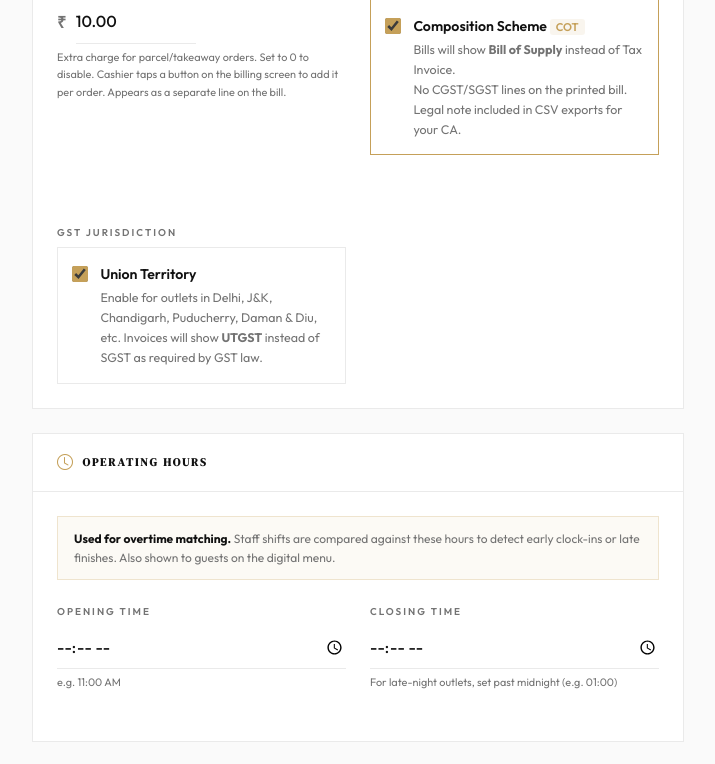
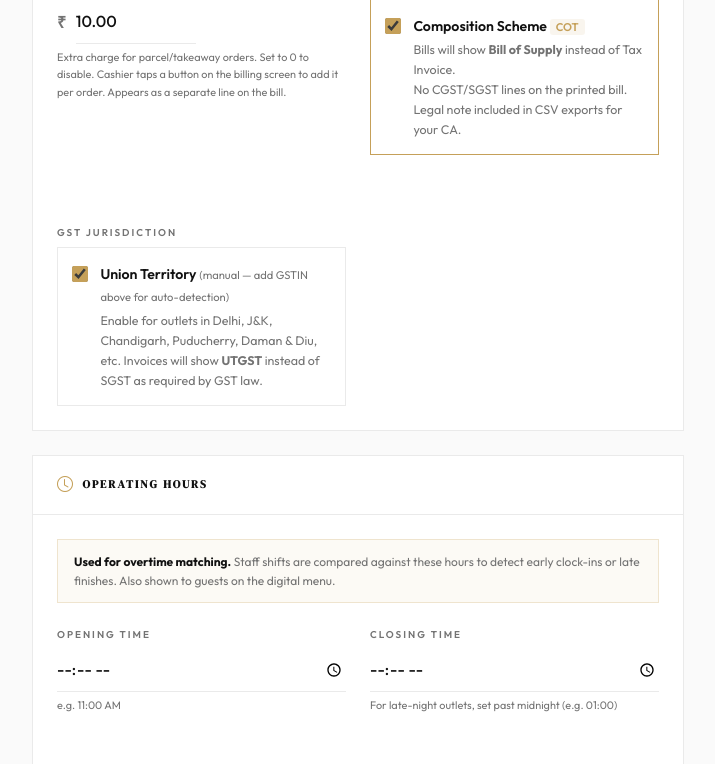
Before and after one commit to Rajathtuesday/restaurant-pos, a Django app: page /setup/outlet/ in a window 1280 px wide. Shown: the part 1894-2658 px from the top of the page, without its empty margins (282-997 px from the left). Run offline with Django 5.2, Linux system fonts and the light colour scheme; a user stored in the database is signed in; tables that the repository leaves empty hold one stand-in row (values such as "Sample post"); grey boxes marked "Sample" are stand-in pictures; data that the repository does not hold is empty; parts of the project's set-up code (start-up, migrations or seed data) failed here and were passed over; some libraries are stand-ins or nearby versions.

Commit message:
feat(gst): auto-detect UTGST from GSTIN prefix
Add uses_utgst property on Outlet that parses the first 2 digits of
the GSTIN against the 8 Union Territory state codes (04 Chandigarh,
07 Delhi, 25 D&NH/D&D, 31 Lakshadweep, 34 Puducherry, 35 A&N,
37 Ladakh, 38 J&K). Falls back to manual is_union_territory toggle
for outlets without a GSTIN.

Outlet Settings shows an AUTO badge when GSTIN-detected, with the
state code visible. Manual toggle shown only when GSTIN is absent.

```diff
--- a/orders/templates/orders/bill.html
+++ b/orders/templates/orders/bill.html
@@ -261,7 +261,7 @@
                     GST @ {{ gst.rate }}%{% if gst_inclusive %} (incl.){% endif %}
                 </div>
                 <div class="total-row" style="font-size:0.78rem;padding:0.1rem 0;"><span style="color:var(--text-muted)">CGST @ {{ gst.cgst_rate }}%</span><span>₹{{ gst.cgst_amount }}</span></div>
-                <div class="total-row" style="font-size:0.78rem;padding:0.1rem 0;"><span style="color:var(--text-muted)">{% if order.outlet.is_union_territory %}UTGST{% else %}SGST{% endif %} @ {{ gst.sgst_rate }}%</span><span>₹{{ gst.sgst_amount }}</span></div>
+                <div class="total-row" style="font-size:0.78rem;padding:0.1rem 0;"><span style="color:var(--text-muted)">{% if order.outlet.uses_utgst %}UTGST{% else %}SGST{% endif %} @ {{ gst.sgst_rate }}%</span><span>₹{{ gst.sgst_amount }}</span></div>
             </div>
             {% endfor %}
             <div class="total-row" style="font-size:0.82rem;font-weight:700;border-top:1px solid var(--border-color);padding-top:0.4rem;margin-top:0.3rem;">
@@ -273,7 +273,7 @@
             {% if gst_inclusive %}<div style="font-size:0.72rem;font-style:italic;">(All prices inclusive of GST)</div>{% endif %}
             {% for gst in order.gst_breakdown %}
             <div class="total-row" style="font-size:0.78rem;"><span>CGST @ {{ gst.cgst_rate }}%</span><span>₹{{ gst.cgst_amount }}</span></div>
-            <div class="total-row" style="font-size:0.78rem;"><span>{% if order.outlet.is_union_territory %}UTGST{% else %}SGST{% endif %} @ {{ gst.sgst_rate }}%</span><span>₹{{ gst.sgst_amount }}</span></div>
+            <div class="total-row" style="font-size:0.78rem;"><span>{% if order.outlet.uses_utgst %}UTGST{% else %}SGST{% endif %} @ {{ gst.sgst_rate }}%</span><span>₹{{ gst.sgst_amount }}</span></div>
             {% endfor %}
         </div>
         {% endif %}
--- a/setup/templates/setup/outlet_settings.html
+++ b/setup/templates/setup/outlet_settings.html
@@ -269,18 +269,33 @@
                     <!-- ── Union Territory ── -->
                     <div class="field-row" style="margin-top:1.25rem;">
                         <label class="field-label">GST Jurisdiction</label>
+                        {% if outlet.uses_utgst and outlet.gst_no %}
+                        {# Auto-detected from GSTIN — show read-only badge, hide toggle #}
+                        <div style="margin-top:0.4rem;padding:0.9rem;border:1.5px solid #10b981;background:rgba(16,185,129,0.05);">
+                            <div style="display:flex;align-items:center;gap:8px;">
+                                <span style="font-size:0.75rem;background:#10b981;color:#fff;padding:2px 8px;border-radius:3px;font-weight:600;letter-spacing:1px;">AUTO</span>
+                                <span style="font-weight:600;font-size:0.88rem;">Union Territory detected</span>
+                            </div>
+                            <div style="font-size:0.78rem;color:var(--text-muted);margin-top:4px;">
+                                GSTIN prefix <strong>{{ outlet.gst_no|slice:":2" }}</strong> identifies this outlet as a Union Territory.
+                                Invoices will show <strong>UTGST</strong> automatically. No manual override needed.
+                            </div>
+                            <input type="hidden" name="is_union_territory" value="true">
+                        </div>
+                        {% else %}
                         <label style="display:flex;align-items:flex-start;gap:12px;cursor:pointer;margin-top:0.4rem;padding:0.9rem;border:1.5px solid var(--border-color);transition:border-color 0.15s;">
                             <input type="checkbox" name="is_union_territory" value="true"
                                 {% if outlet.is_union_territory %}checked{% endif %}
                                 style="margin-top:3px;accent-color:var(--accent-gold);width:16px;height:16px;flex-shrink:0;">
                             <div>
-                                <div style="font-weight:600;font-size:0.88rem;">Union Territory</div>
+                                <div style="font-weight:600;font-size:0.88rem;">Union Territory <span style="font-size:0.7rem;color:var(--text-muted);font-weight:400;">(manual — add GSTIN above for auto-detection)</span></div>
                                 <div style="font-size:0.78rem;color:var(--text-muted);margin-top:3px;">
                                     Enable for outlets in Delhi, J&amp;K, Chandigarh, Puducherry, Daman &amp; Diu, etc.
                                     Invoices will show <strong>UTGST</strong> instead of SGST as required by GST law.
                                 </div>
                             </div>
                         </label>
+                        {% endif %}
                     </div>
 
                     <!-- ── Counter Billing (gated: counter_billing feature) ── -->
--- a/tenants/models.py
+++ b/tenants/models.py
@@ -383,6 +383,25 @@ class Outlet(models.Model):
 
     def __str__(self):
         return f"{self.name} ({self.tenant.name})"
+
+    # State codes for Union Territories under Indian GST law.
+    # First 2 digits of GSTIN always encode the state/UT.
+    _UT_STATE_CODES = {"04", "07", "25", "31", "34", "35", "37", "38"}
+
+    @property
+    def uses_utgst(self) -> bool:
+        """
+        True if invoices should show UTGST instead of SGST.
+
+        Auto-detected from the GSTIN prefix (first 2 digits = state code).
+        Falls back to the manual is_union_territory toggle for outlets
+        without a GSTIN (e.g. composition dealers using Bill of Supply).
+        """
+        if self.gst_no and len(self.gst_no) >= 2:
+            return self.gst_no[:2] in self._UT_STATE_CODES
+        return self.is_union_territory
+
+
 class TenantFeatureOverride(models.Model):
     """
     Overrides the default features provided by the tenant_type.
```
